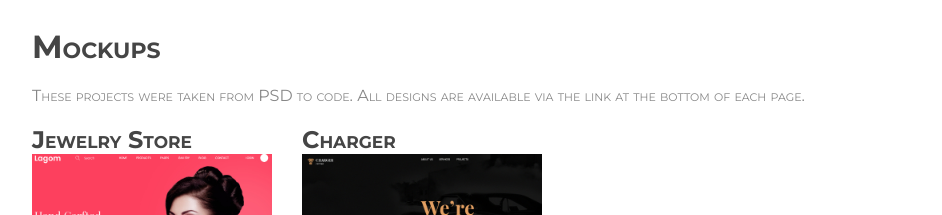
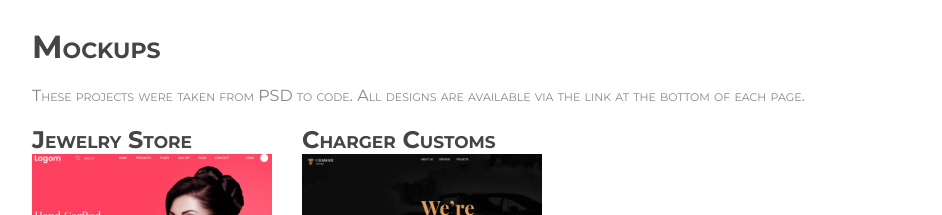
Before and after one commit to billyderringer/portfolio18, a React (Create React App) app: page / in a window 1280 px wide. Shown: the part 1660-1875 px from the top of the page, without its empty margins (160-1102 px from the left). Built offline with nearby package versions, Linux system fonts and the light colour scheme.

Commit message:
changed charger customs title

```diff
--- a/src/Components/Body/Work/Work.js
+++ b/src/Components/Body/Work/Work.js
@@ -21,7 +21,7 @@ class Work extends Component{
                     projectUrl: "https://billyderringer.github.io/jewelry-store/"
                 },
                 {
-                    title: "Charger",
+                    title: "Charger Customs",
                     imgUrl: chargerBg,
                     projectUrl: "https://billyderringer.github.io/charger/"
                 }
```
